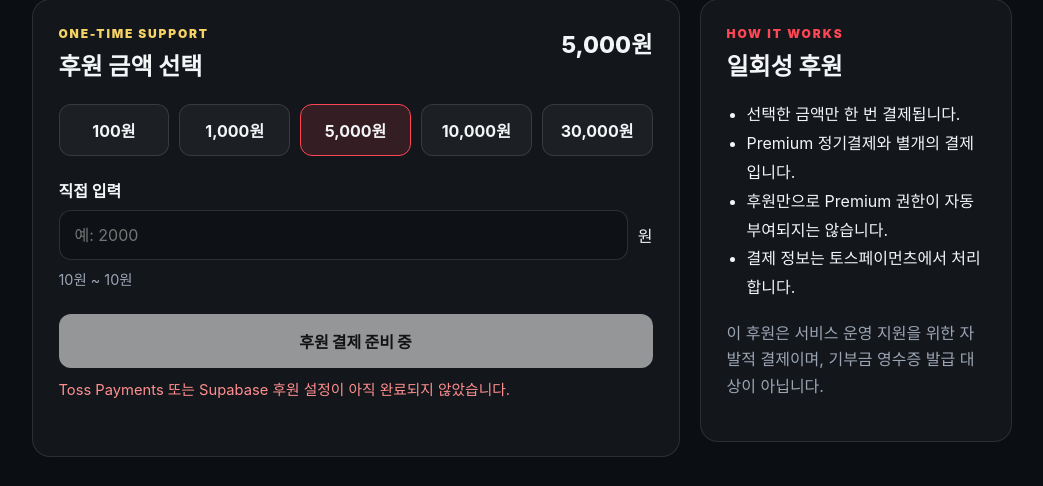
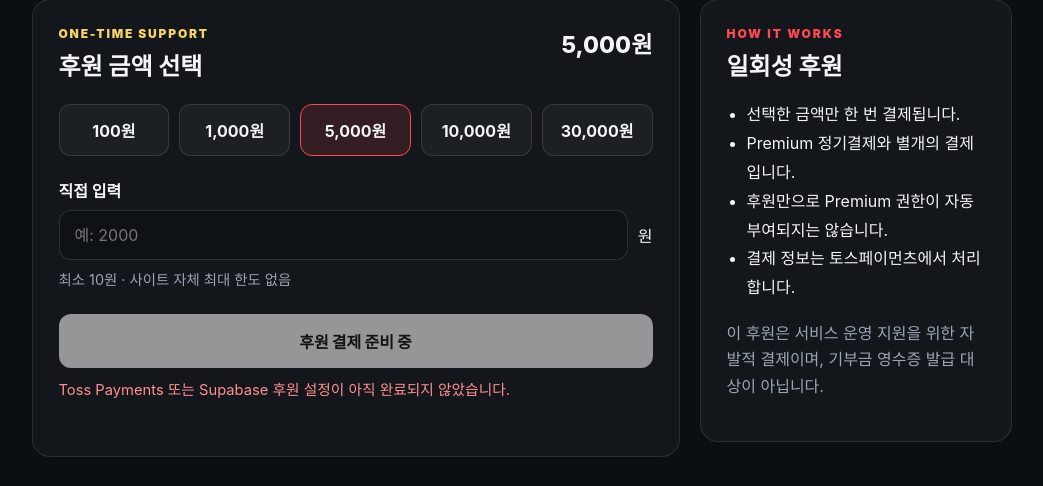
Before and after one commit to daon082312/valorant_ai_web_feedback_ads, a FastAPI app: template valorant_ai_public_ads_FLAT/templates/donate.html in a window 1280 px wide. Shown: the part 472-958 px from the top of the page, without its empty margins (111-1154 px from the left). Run offline with FastAPI, Linux system fonts and the light colour scheme; the template is opened without the code that fills it: most values are stand-ins (such as "Sample title", 1, 10 or a date in 2020).

Commit message:
Remove donation maximum from UI

```diff
--- a/valorant_ai_public_ads_FLAT/templates/donate.html
+++ b/valorant_ai_public_ads_FLAT/templates/donate.html
@@ -56,14 +56,13 @@
                 type="number"
                 inputmode="numeric"
                 min="{{ donation_min_amount }}"
-                max="{{ donation_max_amount }}"
                 step="100"
                 placeholder="예: 2000"
             >
             <span>원</span>
         </div>
         <div class="donate-range muted">
-            {{ "{:,}".format(donation_min_amount) }}원 ~ {{ "{:,}".format(donation_max_amount) }}원
+            최소 {{ "{:,}".format(donation_min_amount) }}원 · 사이트 자체 최대 한도 없음
         </div>
 
         {% if donation_configured %}
@@ -97,7 +96,6 @@
 <script>
 (function () {
     const minAmount = {{ donation_min_amount }};
-    const maxAmount = {{ donation_max_amount }};
     const presetButtons = Array.from(document.querySelectorAll(".donate-preset"));
     const customInput = document.getElementById("customDonationAmount");
     const selectedAmountEl = document.getElementById("selectedAmount");
@@ -111,7 +109,7 @@
 
     function setAmount(value, source) {
         const amount = Number(value);
-        if (!Number.isInteger(amount) || amount < minAmount || amount > maxAmount) return false;
+        if (!Number.isSafeInteger(amount) || amount < minAmount) return false;
         selectedAmount = amount;
         selectedAmountEl.textContent = formatWon(amount);
         donateBtn.textContent = `${formatWon(amount)} 후원하기`;
@@ -143,8 +141,8 @@
     donateBtn.addEventListener("click", async () => {
         errorEl.textContent = "";
         const customValue = customInput.value ? Number(customInput.value) : selectedAmount;
-        if (!Number.isInteger(customValue) || customValue < minAmount || customValue > maxAmount) {
-            errorEl.textContent = `${minAmount.toLocaleString("ko-KR")}원 이상 ${maxAmount.toLocaleString("ko-KR")}원 이하의 금액을 입력해 주세요.`;
+        if (!Number.isSafeInteger(customValue) || customValue < minAmount) {
+            errorEl.textContent = `${minAmount.toLocaleString("ko-KR")}원 이상의 금액을 입력해 주세요.`;
             return;
         }
 
```
